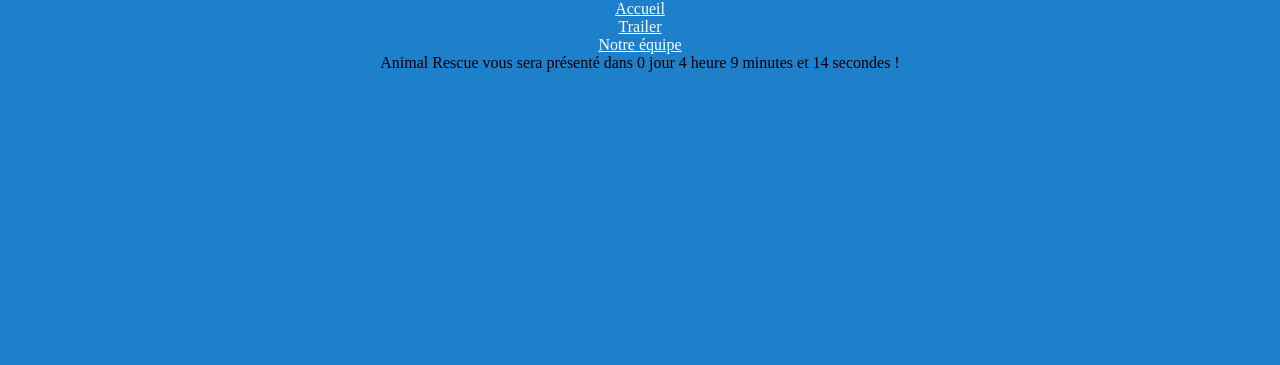
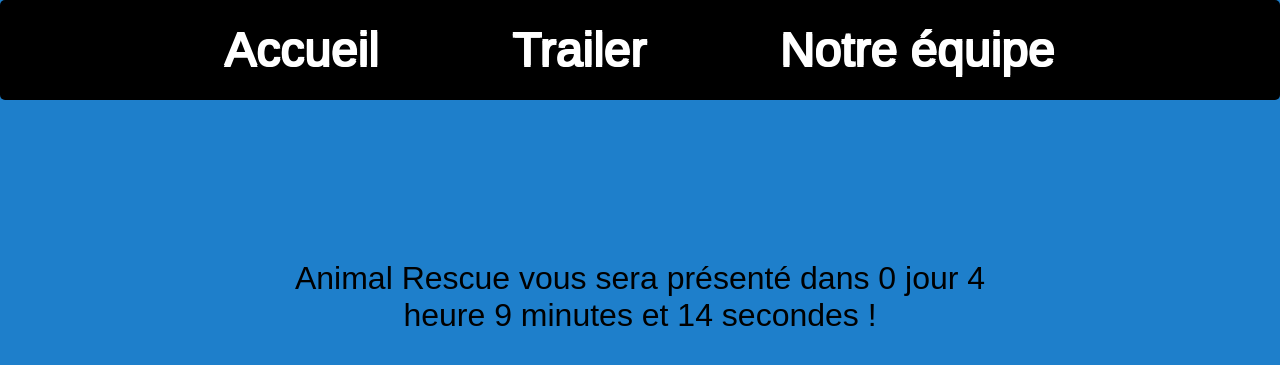
Before and after one commit to Sint351/Animal-Rescue, a PHP site: page / in a window 1280 px wide. Shown: the top 365 px of the page. Run offline with PHP 8.4, Linux system fonts and the light colour scheme.

Commit message:
Update style.css

```diff
--- a/style.css
+++ b/style.css
@@ -19,14 +19,17 @@ time, mark, audio, video
     vertical-align: baseline;
 }
 
-/*
 @font-face
 {
-	font-family : Yikes!;
-	src: url('YIKES!.ttf');
+	font-family : Arial;
 }
-*/
 
+h1{
+	font-family : "Arial";
+	font-size : 3em;
+	text-shadow: #FFFFFF 1px 1px, #FFFFFF -1px 1px, #FFFFFF -1px -1px, #FFFFFF 1px -1px;
+	text-align : center;
+}
 
 body{
     height: 100%;
@@ -35,49 +38,42 @@ body{
     text-align: center;
 }
 
-/*
+#Bandeau{
+	height : 20%;
+	width : 100%;
+}
+
 #centre{
     font-family: 'Arial';
     font-size: 2em;
-    color: white;
 	margin-left : auto;
 	margin-right : auto;
 	width : 60%;
 	height : 40%;
-	border-color : white ;
-	display : table-cell;
-	vertical-align : middle;
-}
-*/
-
-#fond{
-    z-index: 10;
-    left: 500px;
-    height: 400px;
-    display: inline;
-    border: 10px white solid;
-    margin-left: -5px;
-    position: absolute;
 }
 
-#joueur{
-    z-index: 50;
-    left: 500px;
-    bottom: 650px;
-    width: 150px;
-    height: 100px;
-    background-size: contain;
-    background-image: url('fox_c.png');
-    background-repeat: no-repeat;
-    position: absolute;
+#compte_a_rebours{
+	text-align : center;
+	font-family : "YIKES!";
+	font-size : 2em;
+	text-shadow: #FFFFFF 1px 1px, #FFFFFF -1px 1px, #FFFFFF -1px -1px, #FFFFFF 1px -1px;
+	color : white;
 }
-
-.obstacle{
-    z-index: 50;
-    border: 2px black solid;
-    background-color: gray;
-    float: left;
-    width: 50px;
-    height: 50px;
-    position: absolute;
+#header{
+	width:100%;
+	height:100px;
+	background-color:black;
+	margin-left:auto;
+	margin-right:auto;
+	line-height:100px;
+	border-radius:5px;
+	font-family:policetitre;
+	text-align:center;
 }
+#header a{
+	margin:0 60px;
+	text-decoration:none;
+}
+#header li{
+	display:inline;
+}
```
